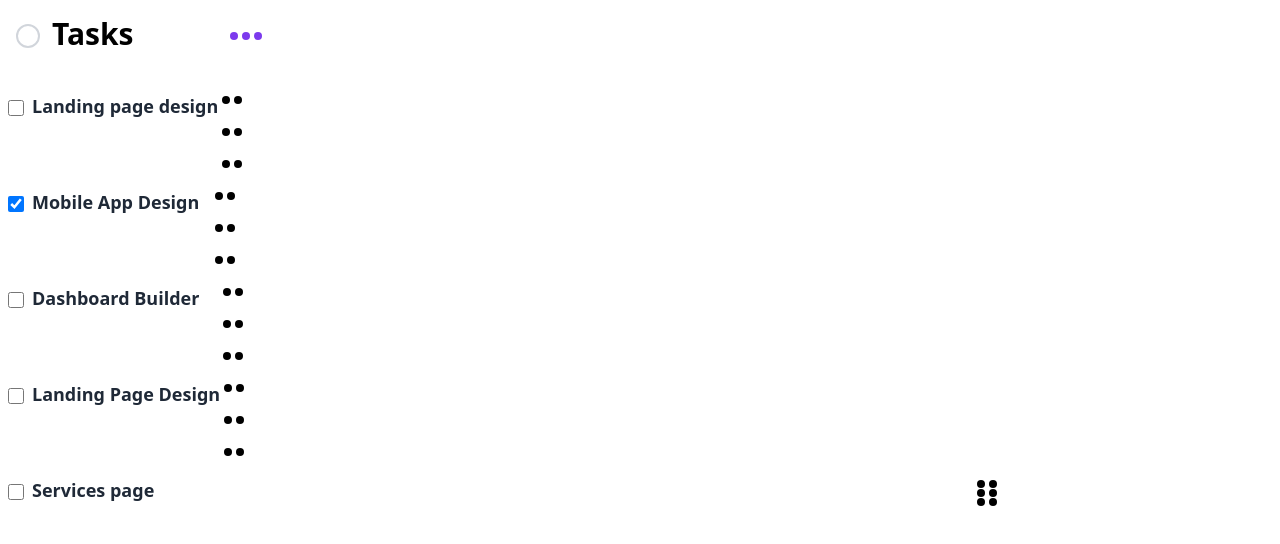
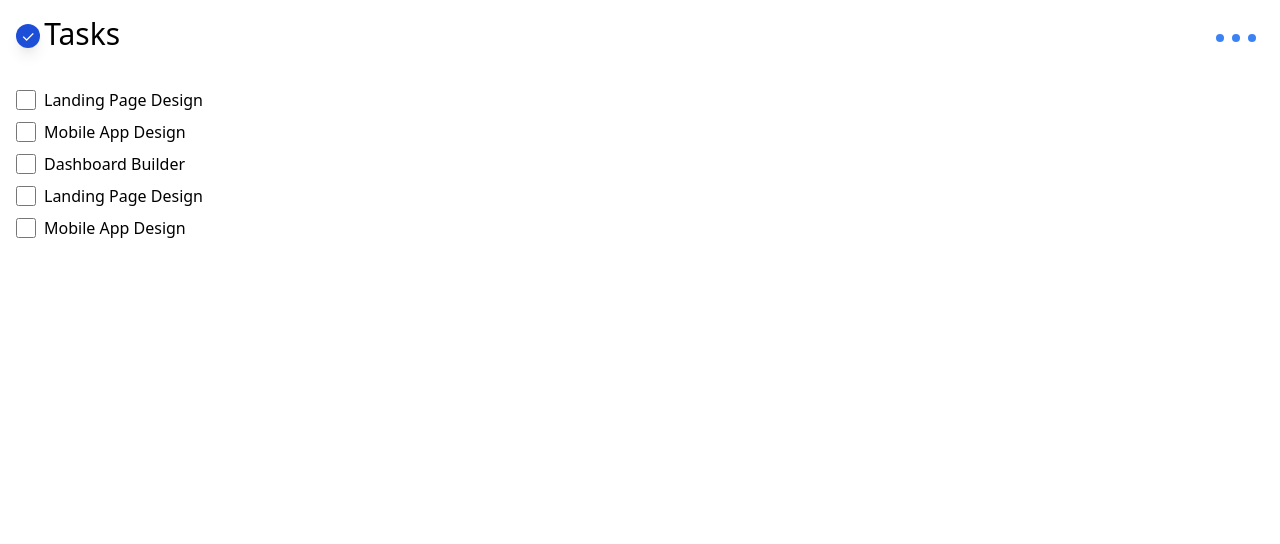
Before and after one commit to unshreif/session12, a plain HTML site: page index.html in a window 1280 px wide. Drawn offline with nearby package versions, Linux system fonts and the light colour scheme.

Commit message:
index.html

```diff
--- a/index.html
+++ b/index.html
@@ -1,117 +1,79 @@
 <!DOCTYPE html>
 <html lang="en">
   <head>
-    <meta charset="UTF-8">
-    <meta name="viewport" content="width=device-width, initial-scale=1.0">
+    <meta charset="UTF-8" />
+    <meta name="viewport" content="width=device-width, initial-scale=1.0" />
     <title>Document</title>
-    <link href="https://cdn.jsdelivr.net/npm/tailwindcss@2.2.16/dist/tailwind.min.css" rel="stylesheet">
-    <link rel="stylesheet" href="style.css">
+    <link
+      href="https://cdn.jsdelivr.net/npm/tailwindcss@2.2.16/dist/tailwind.min.css"
+      rel="stylesheet"
+    />
   </head>
   <body>
-    <div class="container p-4 flex">
-        <!--the checkbox did not work well  with tailwind-->
-        <input type="checkbox" id="" class="form-checkbox h-6 w-6 bg-white border-2 border-gray-300 rounded-full appearance-none checked:bg-blue-600 mr-3 mt-2 " checked>
-    <h1 class="text-3xl font-bold mb-4 text-black">Tasks</h1>
-     <div id="dots1" class="flex gap-1 ml-24 mt-4">
-  <div class="bg-purple-600 p-1 rounded-full w-2 h-2 "></div>
-  <div class="bg-purple-600 p-1 rounded-full  w-2 h-2"></div>
-  <div class="bg-purple-600 p-1 rounded-full  w-2 h-2"></div>
-     </div>
-    </div>
-    <div class="flex flex-col">
-        <div class="w-full p-2 flex">
-            <input id="check" type="checkbox" id="task1" value="landing page design" class="form-checkbox h-6 w-4 mt-1 text-blue-600 hover:shadow-md cursor-pointer">
-            <label for="task1" class="ml-2 text-lg font-bold text-gray-800">Landing page design</label>
-<div id="dots1" class="grid grid-cols-2 p-1 gap-1">
-  <div class="flex flex-col">
-    <div class="bg-black p-1 rounded-full w-2 h-2"></div><br>
-    <div class="bg-black p-1 rounded-full  w-2 h-2"></div><br>
-    <div class="bg-black p-1 rounded-full  w-2 h-2"></div>
-  </div>
-  <div class="flex flex-col">
-    <div class="bg-black p-1 rounded-full w-2 h-2 "></div><br>
-    <div class="bg-black p-1 rounded-full  w-2 h-2"></div><br>
-    <div class="bg-black p-1 rounded-full  w-2 h-2"></div>
+    <div class="container p-4">
+      <div class="flex">
+        <span
+          class="text-white text-1xl text-center rounded-full bg-blue-700 shadow-lg shadow-indigo-1000/50 h-6 w-6 mt-2"
+        >
+          &check;</span
+        >
+        &nbsp;
+        <h1 class="text-3xl">Tasks</h1>
+        <br /><br />
+        <div class="ml-auto">
+          <div class="bg-zinc-200 rounded-full p-2">
+            <div
+              class="bg-blue-500 w-2 h-2 rounded-full mr-1 inline-block"
+            ></div>
+            <div
+              class="bg-blue-500 w-2 h-2 rounded-full mr-1 inline-block"
+            ></div>
+            <div class="bg-blue-500 w-2 h-2 rounded-full inline-block"></div>
           </div>
         </div>
       </div>
-        <div class="w-full p-2 flex">
-            <input id="check" type="checkbox" id="task2" value="contact form" checked class=" h-6 w-4 mt-1 text-blue-600 hover:shadow-md cursor-pointer">
-            <label  class="ml-2 text-lg font-bold text-gray-800">Mobile App Design</label>
-       <div id="dots1" class="grid grid-cols-2 p-1 gap-1 ml-3">
-  <div class="flex flex-col">
-    <div class="bg-black p-1 rounded-full w-2 h-2"></div><br>
-    <div class="bg-black p-1 rounded-full  w-2 h-2"></div><br>
-    <div class="bg-black p-1 rounded-full  w-2 h-2"></div>
+      <br>
+      <ul type="none">
+        <li class="flex items-center mb-2">
+          <input
+            type="checkbox"
+            class="form-checkbox h-5 w-5 text-blue-700 mr-2"
+          />
+          <span class="text-zinc-700">Landing Page Design</span>
+        </li>
+        <li class="flex items-center mb-2">
+          <input
+            type="checkbox"
+            class="form-checkbox h-5 w-5 text-blue-600 mr-2"
+          />
+          <span class="text-zinc-700">Mobile App Design</span>
+        </li>
+        <li class="flex items-center mb-2">
+          <input
+            type="checkbox"
+            class="form-checkbox h-5 w-5 text-blue-600 mr-2"
+          />
+          <span class="text-zinc-700">Dashboard Builder</span>
+        </li>
+        <li class="flex items-center mb-2">
+          <input
+            type="checkbox"
+            class="form-checkbox h-5 w-5 text-blue-600 mr-2"
+          />
+          <span class="text-zinc-700">Landing Page Design</span>
+        </li>
+        <li class="flex items-center mb-2">
+          <input
+            type="checkbox"
+            class="form-checkbox h-5 w-5 text-blue-600 mr-2"
+          />
+          <span class="text-zinc-700">Mobile App Design</span>
+        </li>
+      </ul>
     </div>
-  <div class="flex flex-col">
-    <div class="bg-black p-1 rounded-full w-2 h-2 "></div><br>
-    <div class="bg-black p-1 rounded-full  w-2 h-2"></div><br>
-    <div class="bg-black p-1 rounded-full  w-2 h-2"></div>
-  </div>
-</div>
-        </div>
-        <div class="w-full p-2 flex ">
-            <input id="check" type="checkbox" id="task3" value="about page" class="rounded-lg form-checkbox h-6 w-4 mt-1 text-blue-600 hover:shadow-md cursor-pointer">
-            <label for="task3" class="ml-2 text-lg font-bold text-gray-800">Dashboard Builder</label>
-       <div id="dots1" class="grid grid-cols-2 p-1 gap-1 ml-3">
-  <div class="flex flex-col ml-2">
-    <div class="bg-black p-1 rounded-full w-2 h-2"></div><br>
-    <div class="bg-black p-1 rounded-full  w-2 h-2"></div><br>
-    <div class="bg-black p-1 rounded-full  w-2 h-2"></div>
-  </div>
-  <div class="flex flex-col">
-    <div class="bg-black p-1 rounded-full w-2 h-2 "></div><br>
-    <div class="bg-black p-1 rounded-full  w-2 h-2"></div><br>
-    <div class="bg-black p-1 rounded-full  w-2 h-2"></div>
-  </div>
-       </div>
-        </div>
-        <div class="w-full p-2 flex">
-            <input id="check" type="checkbox" id="task4" value="services page" class="form-checkbox h-6 w-4 mt-1 text-blue-600 hover:shadow-md cursor-pointer">
-            <label for="task4" class="ml-2 text-lg font-bold text-gray-800">Landing Page Design</label>
-        <div id="dots1" class="grid grid-cols-2 p-1 gap-1">
-  <div class="flex flex-col">
-    <div class="bg-black p-1 rounded-full w-2 h-2"></div><br>
-    <div class="bg-black p-1 rounded-full  w-2 h-2"></div><br>
-    <div class="bg-black p-1 rounded-full  w-2 h-2"></div>
-  </div>
-  <div class="flex flex-col">
-    <div class="bg-black p-1 rounded-full w-2 h-2 "></div><br>
-    <div class="bg-black p-1 rounded-full  w-2 h-2"></div><br>
-    <div class="bg-black p-1 rounded-full  w-2 h-2"></div>
-  </div></div>
-        </div>
-        <div class = "w-full p-2 flex ">
-            <input id="check" type="checkbox" id="task4" value="services page" class="form-checkbox h-6 w-4 mt-1 text-blue-600 hover:shadow-md cursor-pointer">
-            <label for="task4" class="ml-2 text-lg font-bold text-gray-800">Services page</label>
-        <div id="dots2" class="grid grid-cols-2 p-1 gap-1 ml-16 pl-4">
-  <div class="flex flex-col">
-    <div class="bg-black p-1 rounded-full w-2 h-2"></div><br>
-    <div class="bg-black p-1 rounded-full  w-2 h-2"></div><br>
-    <div class="bg-black p-1 rounded-full  w-2 h-2"></div>
-  </div>
-  <div class="flex flex-col">
-    <div class="bg-black p-1 rounded-full w-2 h-2 "></div><br>
-    <div class="bg-black p-1 rounded-full  w-2 h-2"></div><br>
-    <div class="bg-black p-1 rounded-full  w-2 h-2"></div>
-  </div>
-        </div>
-    </div>
-    <style>
-        <!--not yet perfect in aligning-->
-        #dots1{
-            line-height: 1px;
-            padding-left: 60%;
-        }
-        #dots2{
-            line-height: 1px;
-            padding-left: 60%;
-        }
-    </style>
 
-</div>
-</div>
-</div>
+
+
+
   </body>
 </html>
```
Lines whose indentation alone changed are shown as unchanged.
